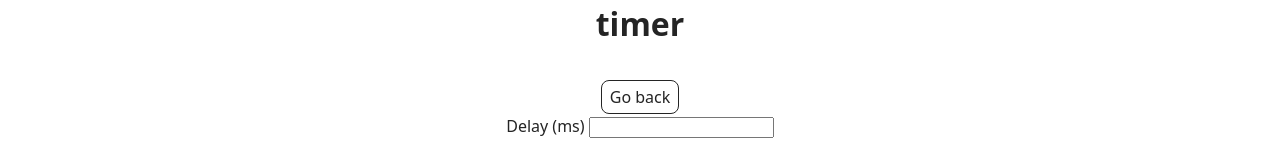
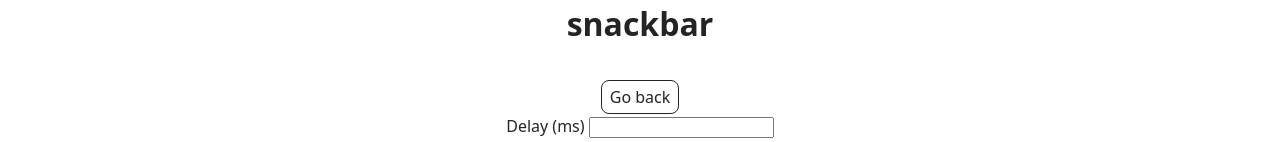
Before and after one commit to CollyWolly9798/goit-js-hw-10, a plain HTML site: page 2-snackbar.html in a window 1280 px wide. Shown: the top 142 px of the page. Drawn offline with Linux system fonts and the light colour scheme.

Commit message:
Deploying to gh-pages from @ CollyWolly9798/goit-js-hw-10@f9288c5b686147a9f5aaa0860fba4aaf5ddcff74 🚀

```diff
--- a/2-snackbar.html
+++ b/2-snackbar.html
@@ -14,7 +14,7 @@
   <body>
     <main>
       <div class="container">
-        <h1 class="main-title">timer</h1>
+        <h1 class="main-title">snackbar</h1>
         <a class="back-link" href="./index.html">Go back</a>
       </div>
       <form class="form">
```
